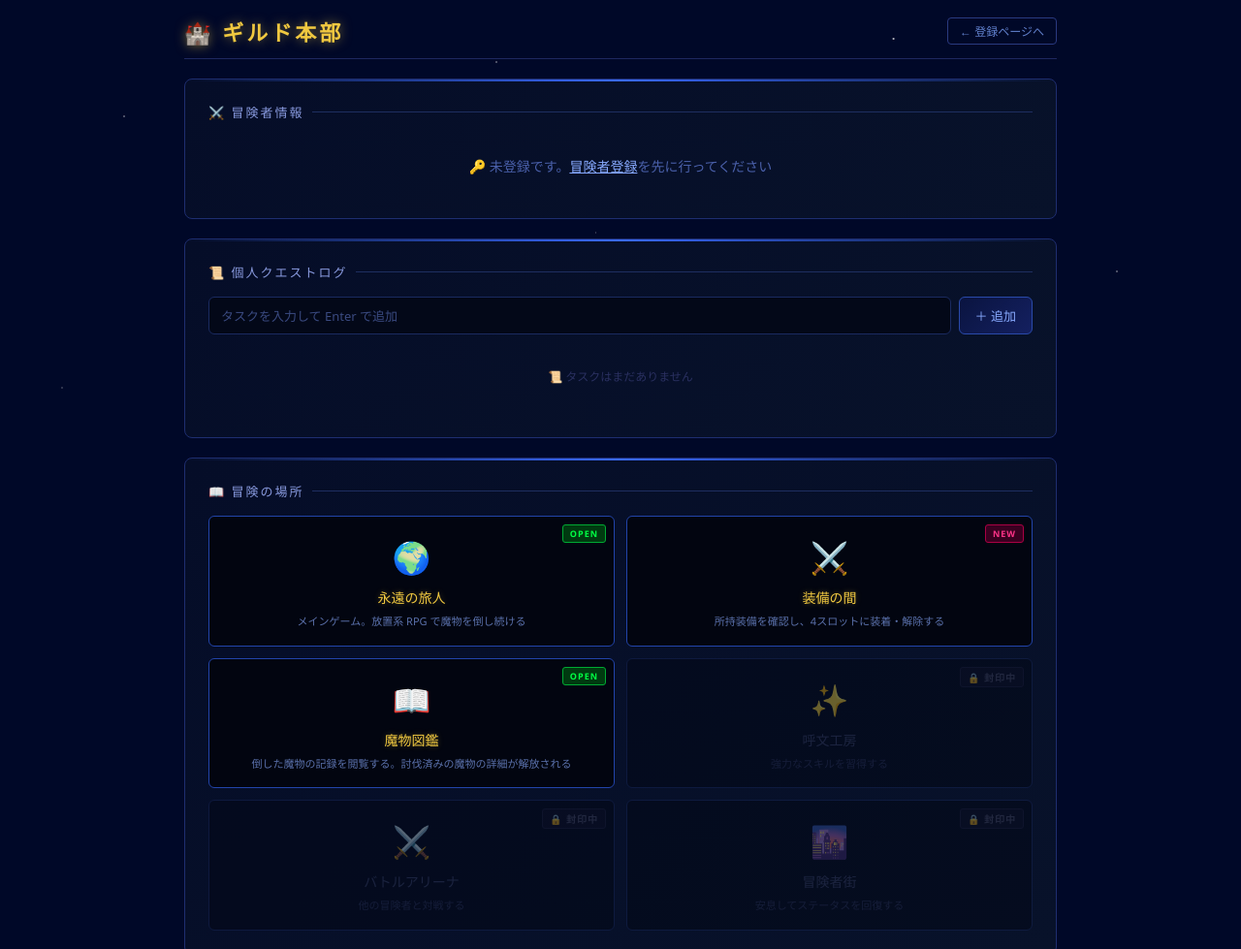
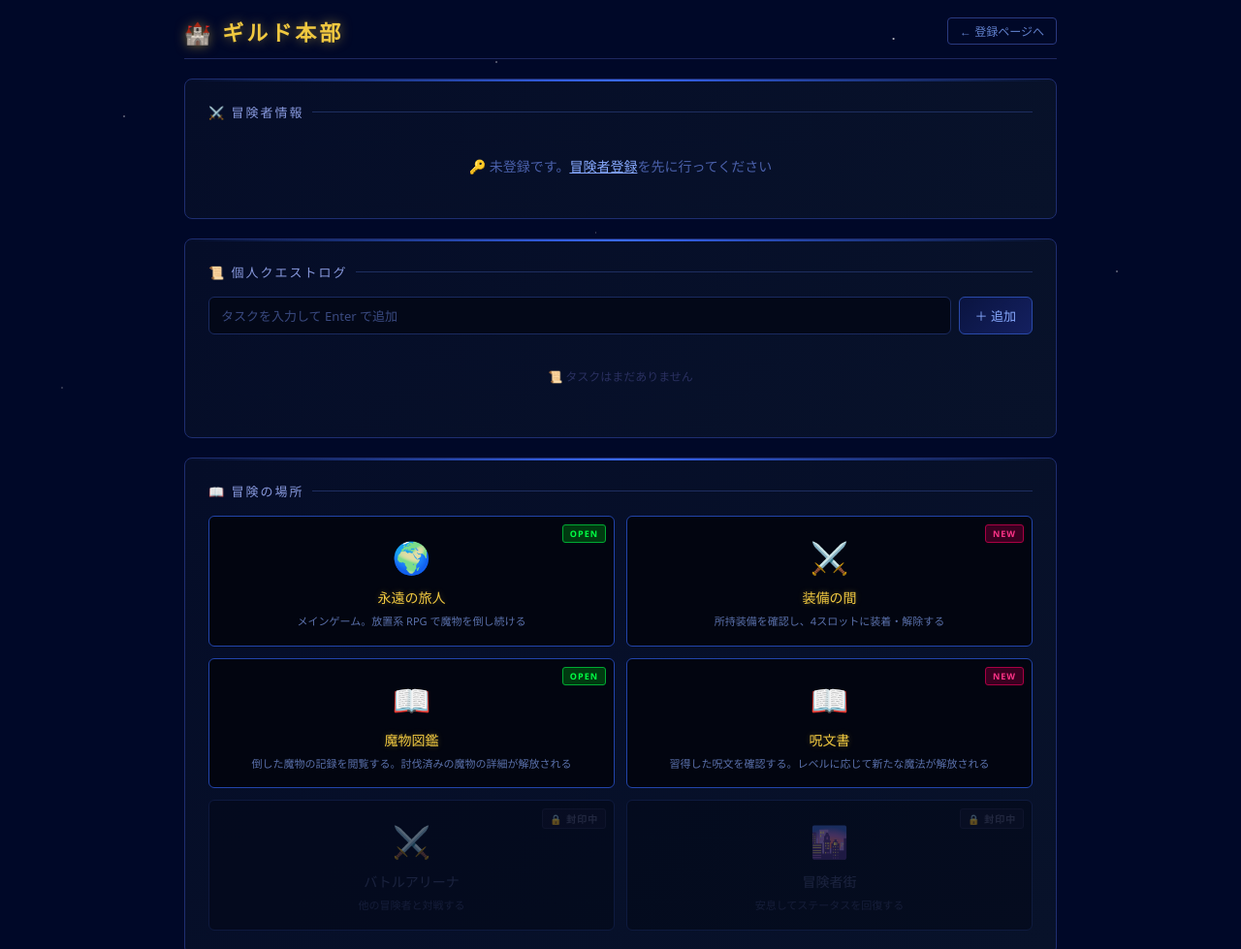
Before and after one commit to kouta70270106-cyber/kouta_project, a website: page board.html in a window 1280 px wide. Shown: the top 979 px of the page at 97% size. Drawn offline with Linux system fonts and the light colour scheme; a web font is replaced by a local one.

Commit message:
feat: 呪文書ページへのリンクを追加
board.html の「呼文工房」封印カードを呪文書リンクに開放

Co-Authored-By: Claude Sonnet 4.6 <noreply@anthropic.com>

```diff
--- a/board.html
+++ b/board.html
@@ -340,12 +340,12 @@
         <div class="loc-name">魔物図鑑</div>
         <div class="loc-desc">倒した魔物の記録を閲覧する。討伐済みの魔物の詳細が解放される</div>
       </a>
-      <div class="location-card locked">
-        <div class="loc-badge badge-lock">🔒 封印中</div>
-        <span class="loc-icon">✨</span>
-        <div class="loc-name">呼文工房</div>
-        <div class="loc-desc">強力なスキルを習得する</div>
-      </div>
+      <a href="https://kouta-project.onrender.com/spells.html" target="_blank" class="location-card unlocked">
+        <div class="loc-badge badge-new">NEW</div>
+        <span class="loc-icon">📖</span>
+        <div class="loc-name">呪文書</div>
+        <div class="loc-desc">習得した呪文を確認する。レベルに応じて新たな魔法が解放される</div>
+      </a>
       <div class="location-card locked">
         <div class="loc-badge badge-lock">🔒 封印中</div>
         <span class="loc-icon">⚔️</span>
```
